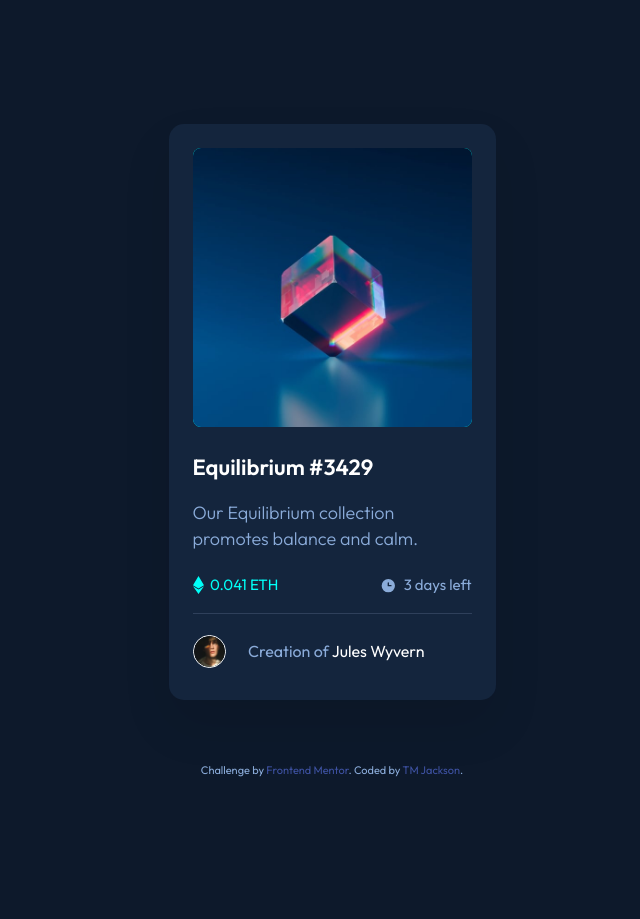
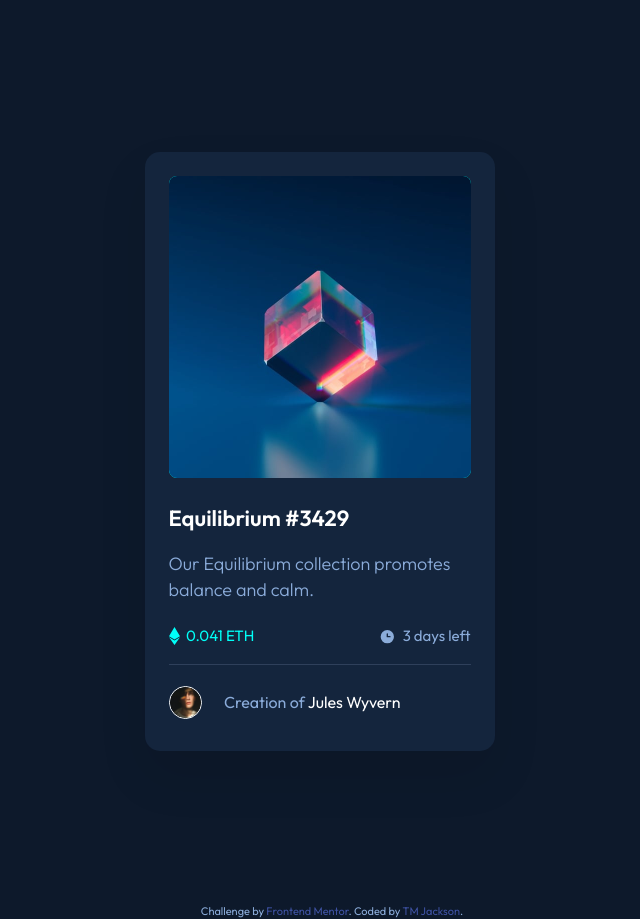
Before and after one commit to TMJSMC53/Frontend-Mentor-NFT, a plain HTML site: page index.html in a window 1536 px wide. Shown: the whole page, without its empty margins (436-1076 px from the left). Before the commit the page ends 840 px from the top, so only its background shows below. Drawn offline with Linux system fonts and the light colour scheme.

Commit message:
Refactored css

```diff
--- a/styles.css
+++ b/styles.css
@@ -46,7 +46,7 @@ body {
   color: var(--clr-primary-1);
   line-height: 1.5;
   font-size: 1.125rem;
-  min-height: 100vh;
+  min-height: 80vh;
   padding: 3.875rem 1.5rem;
   margin: 0 auto;
   width: 100%;
@@ -190,7 +190,6 @@ img {
 .attribution {
   font-size: 11px;
   text-align: center;
-  margin-top: 2.5rem;
 }
 
 .attribution a {
@@ -200,13 +199,25 @@ img {
 @media screen and (min-width: 90rem) {
   body {
     width: 1440px;
+    padding: 0;
+  }
+
+  .container {
+    width: 100%;
+    max-width: 350px;
   }
 
   .card {
+    margin: 9.5rem 0;
     padding: 1.5rem 1.5rem 2rem 1.5rem;
   }
 
-  .card__box {
+  .img-container {
+    width: 100%;
+    max-width: 302px;
+  }
+
+  .card__body {
     max-width: 302px;
   }
 
```
